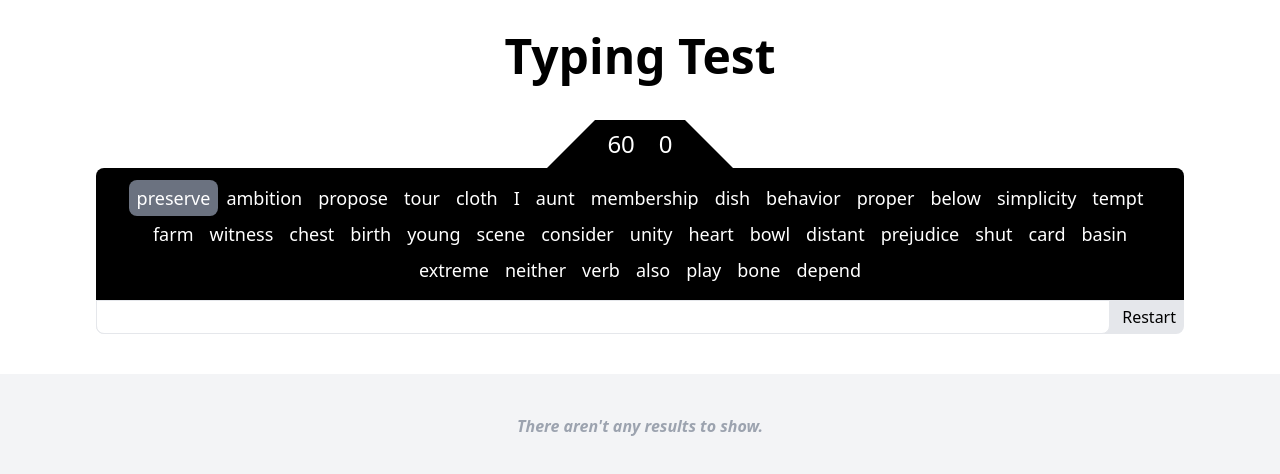
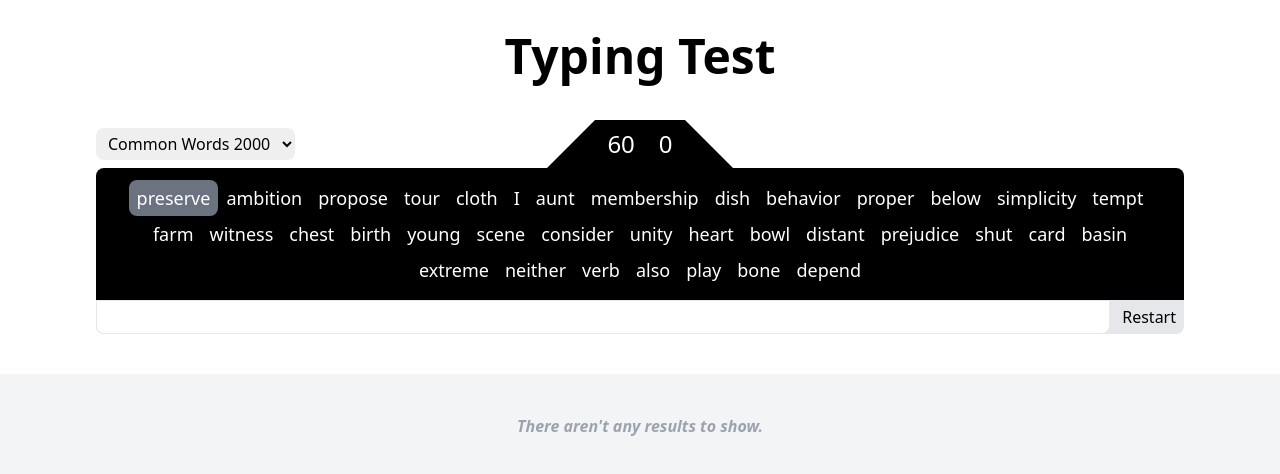
Before and after one commit to acaemr22/typer, a Next.js app: page / in a window 1280 px wide. Shown: the top 474 px of the page. Built offline with nearby package versions, Linux system fonts and the light colour scheme.

Commit message:
feat: add changing word list

```diff
--- a/src/app/api/oxford-3000/route.js
+++ b/src/app/api/oxford-3000/route.js
@@ -1,6 +1,6 @@
 import { NextResponse } from "next/server";
 
-export async function GET(request) {
+export async function GET() {
   const wordList = [
     "April",
     "August",
@@ -3156,7 +3156,6 @@ export async function GET(request) {
     const element = wordList[num];
     arbitraryList.push(element);
   }
-  console.log(arbitraryList);
 
   return NextResponse.json(arbitraryList);
 }
--- a/src/components/Stats.jsx
+++ b/src/components/Stats.jsx
@@ -1,19 +1,40 @@
 "use client";
 
-import { useSelector } from "react-redux";
+import { useSelector, useDispatch } from "react-redux";
 import Tooltip from "@mui/material/Tooltip";
+import { changeWordList } from "@/redux/typingTest/typingTestSlice";
 
 const Stats = () => {
   const {
     WPM,
     timer: { time },
+    wordListType,
+    fetchWordList: { status },
   } = useSelector((state) => state.typingTest);
 
+  const dispatch = useDispatch();
+
   return (
-    <div className="flex justify-center">
+    <div className="flex flex-row items-center justify-center relative">
+      {status == "succeeded" && (
+        <div className="absolute left-0">
+          <select
+            name="wordListType"
+            id="wordListType"
+            className="p-1 rounded-lg px-2"
+            onChange={(e) => dispatch(changeWordList(e.target.value))}
+            value={wordListType}
+          >
+            <option value="oxford-3000">Oxford 3000</option>
+            <option value="words-2000">Common Words 2000</option>
+          </select>
+        </div>
+      )}
+
+      <div className="flex">
         <div className="traingle left"></div>
         <div className="flex bg-black flex-row items-center justify-center">
-        <Tooltip title="time">
+          <Tooltip title="Time">
             <div className="hover:bg-indigo-800 cursor-pointer select-none text-2xl m-1 text-white p-1 px-2 rounded-lg">
               {time}
             </div>
@@ -26,6 +47,7 @@ const Stats = () => {
         </div>
         <div className="traingle right"></div>
       </div>
+    </div>
   );
 };
 
--- a/src/components/WordInput.jsx
+++ b/src/components/WordInput.jsx
@@ -14,6 +14,7 @@ const WordInput = () => {
   const {
     input,
     timer: { status },
+    wordListType,
   } = useSelector((state) => state.typingTest);
   const dispatch = useDispatch();
 
@@ -35,7 +36,7 @@ const WordInput = () => {
 
   const handleClick = () => {
     clearInterval(intervalRef.current);
-    dispatch(fetchWordList({ wordListType: "words-2000" }));
+    dispatch(fetchWordList({ wordListType: wordListType }));
   };
 
   const handleInput = (e) => {
--- a/src/components/WordList.jsx
+++ b/src/components/WordList.jsx
@@ -4,22 +4,24 @@ import { useSelector } from "react-redux";
 import Word from "./Word";
 import { fetchWordList } from "@/redux/typingTest/typingTestSlice";
 import { useEffect } from "react";
+import { CircularProgress } from "@mui/material";
 
 const WordList = () => {
   const dispatch = useDispatch();
-  useEffect(() => {
-    dispatch(fetchWordList({ wordListType: "words-2000" }));
-  }, []);
-
-  const classNames = ["bg-gray-500", "bg-blue-500", "bg-red-500"];
-
   const {
     completedCount,
     limits,
     wordList,
     wordClassNames,
     correctTypedWordIndexes,
+    wordListType,
   } = useSelector((state) => state.typingTest);
+
+  useEffect(() => {
+    dispatch(fetchWordList({ wordListType: wordListType }));
+  }, [wordListType]);
+
+  const classNames = ["bg-gray-500", "bg-blue-500", "bg-red-500"];
 
   const fetchWordListStatus = useSelector(
     (state) => state.typingTest.fetchWordList.status
@@ -27,7 +29,7 @@ const WordList = () => {
 
   return (
     <div className="bg-black text-white flex flex-row justify-center flex-wrap py-3 px-3 rounded-t-lg w-full">
-      {fetchWordListStatus !== "failed" ? (
+      {fetchWordListStatus == "succeeded" && wordList[0] ? (
         wordList.slice(limits.start, limits.end).map((word, index) => {
           if (index == completedCount - limits.start) {
             // returns the current word
@@ -50,6 +52,11 @@ const WordList = () => {
             return <Word key={index} word={word} />;
           }
         })
+      ) : fetchWordListStatus == "pending" || fetchWordListStatus == "idle" ? (
+        <div className="flex flex-col items-center justify-center w-full">
+          <CircularProgress color="inherit" sx={{ width: "100%" }} />
+          <div className="text-center ">Loading...</div>
+        </div>
       ) : (
         <div>There was a problem, please reload the page.</div>
       )}
--- a/src/redux/typingTest/typingTestSlice.js
+++ b/src/redux/typingTest/typingTestSlice.js
@@ -15,6 +15,7 @@ export const typingTestSlice = createSlice({
   initialState: {
     correctTypedWordIndexes: [],
     WPM: 0,
+    wordListType: "words-2000",
     completedCount: 0,
     input: "",
     wordList: [],
@@ -93,11 +94,15 @@ export const typingTestSlice = createSlice({
         state.timer.status = "finished";
       }
     },
+
+    changeWordList: (state, action) => {
+      state.wordListType = action.payload;
+    },
   },
 
   extraReducers: (builder) => {
     builder.addCase(fetchWordList.fulfilled, (state, action) => {
-      state.status = "succeeded";
+      state.fetchWordList.status = "succeeded";
       state.wordList = action.payload;
       state.currentWord = action.payload[state.completedCount];
       state.correctTypedWordIndexes = [];
@@ -109,12 +114,19 @@ export const typingTestSlice = createSlice({
       state.timer.status = "restart";
     });
     builder.addCase(fetchWordList.rejected, (state, action) => {
-      state.status = "failed";
+      state.fetchWordList.status = "failed";
       state.wordList = action.error.message;
+    });
+    builder.addCase(fetchWordList.pending, (state) => {
+      state.fetchWordList.status = "pending";
     });
   },
 });
 
 export default typingTestSlice.reducer;
-export const { handleInputChange, decreaseTimer, handleFinish } =
-  typingTestSlice.actions;
+export const {
+  handleInputChange,
+  decreaseTimer,
+  handleFinish,
+  changeWordList,
+} = typingTestSlice.actions;
```
Lines whose indentation alone changed are shown as unchanged.
